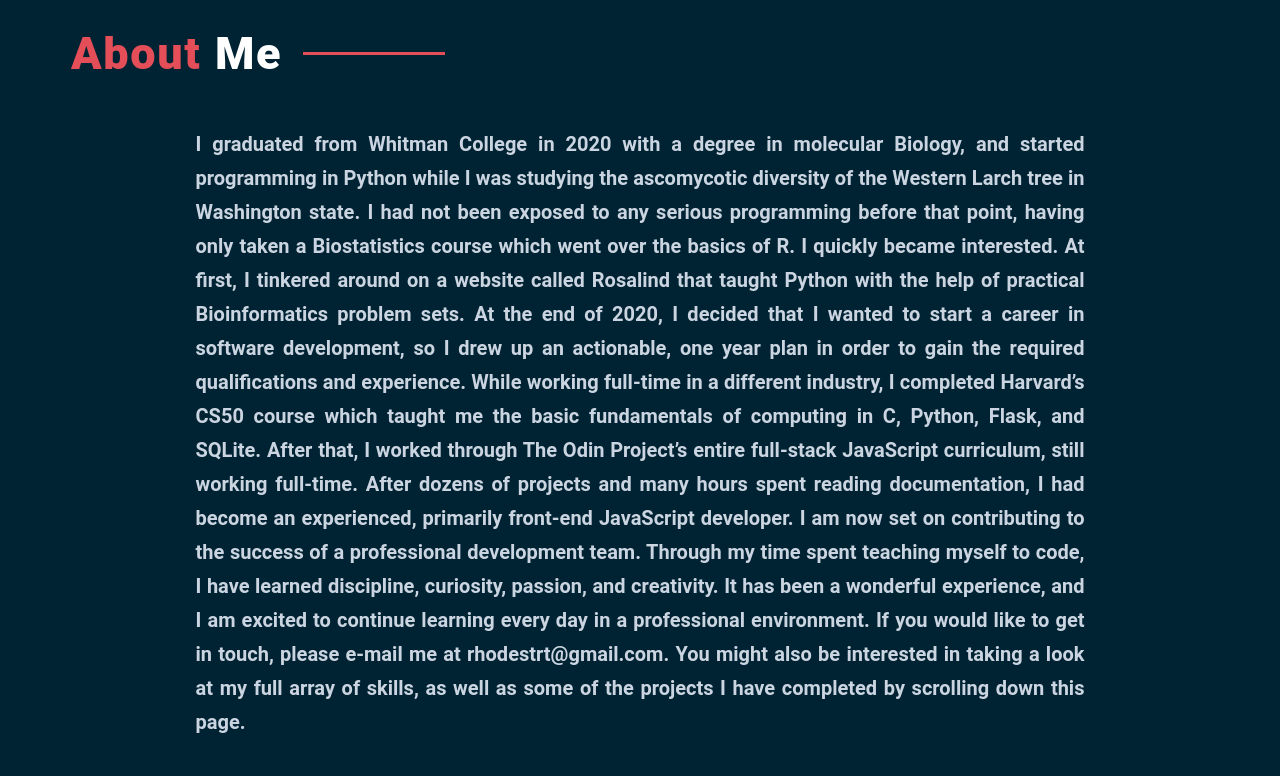
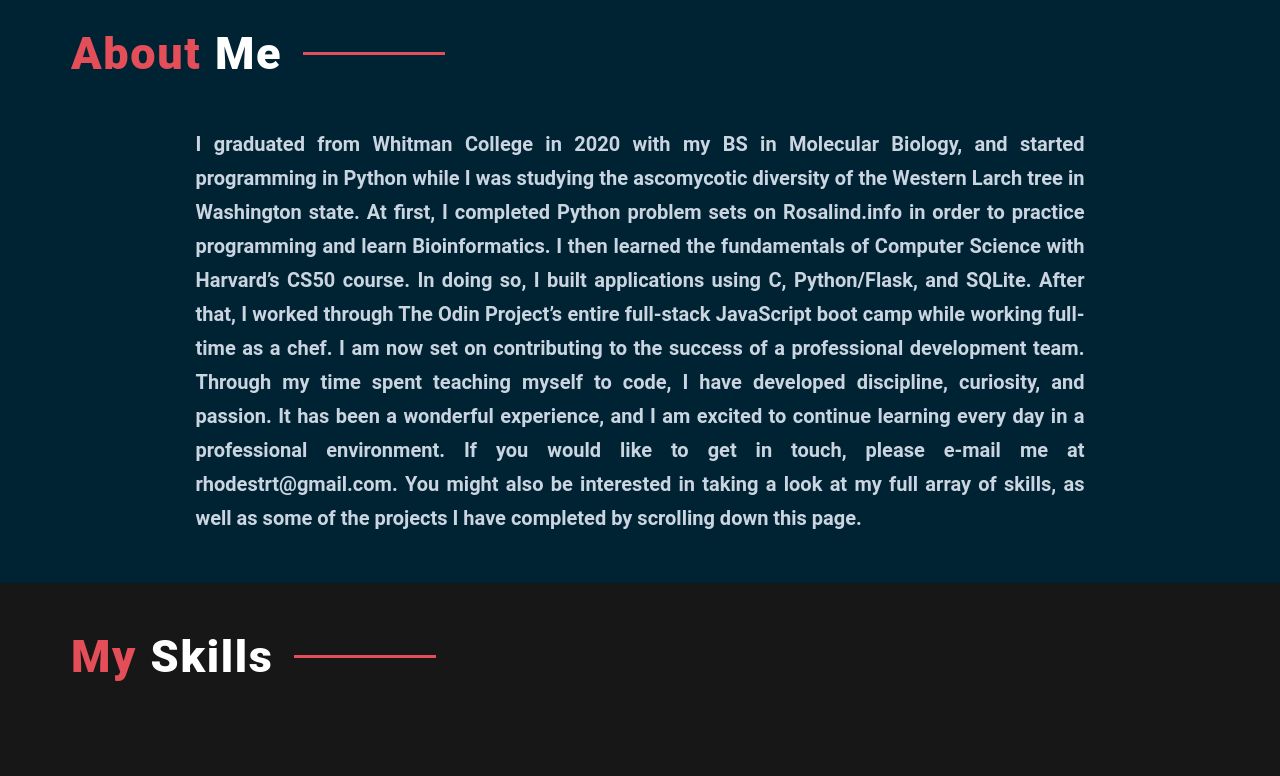
Before and after one commit to rhodesrt/portfolio, a React (Create React App) app: page / in a window 1280 px wide. Shown: the part 820-1596 px from the top of the page. Built offline with nearby package versions, Linux system fonts and the light colour scheme.

Commit message:
Added C to Skills List, revised About Me

```diff
--- a/src/components/About.js
+++ b/src/components/About.js
@@ -7,28 +7,20 @@ const About = () => {
         About <span style={{ color: "white" }}>Me</span>
       </h1>
       <p>
-        I graduated from Whitman College in 2020 with a degree in molecular
+        I graduated from Whitman College in 2020 with my BS in Molecular
         Biology, and started programming in Python while I was studying the
-        ascomycotic diversity of the Western Larch tree in Washington state. I
-        had not been exposed to any serious programming before that point,
-        having only taken a Biostatistics course which went over the basics of
-        R. I quickly became interested. At first, I tinkered around on a website
-        called Rosalind that taught Python with the help of practical
-        Bioinformatics problem sets. At the end of 2020, I decided that I wanted
-        to start a career in software development, so I drew up an actionable,
-        one year plan in order to gain the required qualifications and
-        experience. While working full-time in a different industry, I completed
-        Harvard’s CS50 course which taught me the basic fundamentals of
-        computing in C, Python, Flask, and SQLite. After that, I worked through
-        The Odin Project’s entire full-stack JavaScript curriculum, still
-        working full-time. After dozens of projects and many hours spent reading
-        documentation, I had become an experienced, primarily front-end
-        JavaScript developer. I am now set on contributing to the success of a
-        professional development team. Through my time spent teaching myself to
-        code, I have learned discipline, curiosity, passion, and creativity. It
-        has been a wonderful experience, and I am excited to continue learning
-        every day in a professional environment. If you would like to get in
-        touch, please e-mail me at
+        ascomycotic diversity of the Western Larch tree in Washington state. At
+        first, I completed Python problem sets on Rosalind.info in order to
+        practice programming and learn Bioinformatics. I then learned the
+        fundamentals of Computer Science with Harvard’s CS50 course. In doing
+        so, I built applications using C, Python/Flask, and SQLite. After that,
+        I worked through The Odin Project’s entire full-stack JavaScript boot
+        camp while working full-time as a chef. I am now set on contributing to
+        the success of a professional development team. Through my time spent
+        teaching myself to code, I have developed discipline, curiosity, and
+        passion. It has been a wonderful experience, and I am excited to
+        continue learning every day in a professional environment. If you would
+        like to get in touch, please e-mail me at
         <span id="emailHighlight"> rhodestrt@gmail.com</span>. You might also be
         interested in taking a look at my full array of skills, as well as some
         of the projects I have completed by scrolling down this page.
--- a/src/components/Hello.js
+++ b/src/components/Hello.js
@@ -1,7 +1,7 @@
 import "./componentStyles.css";
 import React, { useEffect, useState } from "react";
 import Icon from "@mdi/react";
-import { mdiLinkedin, mdiGithub } from "@mdi/js";
+import { mdiLinkedin, mdiGithub, mdiFileAccount } from "@mdi/js";
 
 const Hello = () => {
   const selfDescribed = [
--- a/src/components/Skills.js
+++ b/src/components/Skills.js
@@ -2,6 +2,7 @@ import "./componentStyles.css";
 import {
   mdiXml,
   mdiLibrary,
+  mdiAlphaC,
   mdiTools,
   mdiLanguageJavascript,
   mdiLanguageHtml5,
@@ -43,6 +44,10 @@ const Skills = () => {
           <div>
             <p>Python</p>
             <Icon path={mdiLanguagePython} style={{ color: "var(--aqua)" }} />
+          </div>
+          <div>
+            <p>C</p>
+            <Icon path={mdiAlphaC} style={{ color: "var(--bloodRed)" }} />
           </div>
         </div>
         <div className="card">
--- a/src/components/componentStyles.css
+++ b/src/components/componentStyles.css
@@ -278,6 +278,10 @@ a:visited {
   background-color: #0077b5;
   color: white;
 }
+.handle-links > div:nth-child(3) {
+  background-color: var(--aqua);
+  color: white;
+}
 
 .handle-links > div:hover {
   cursor: pointer;
```
Also changed, not shown: 1 other file (tests, documents, lock files or other folders).
